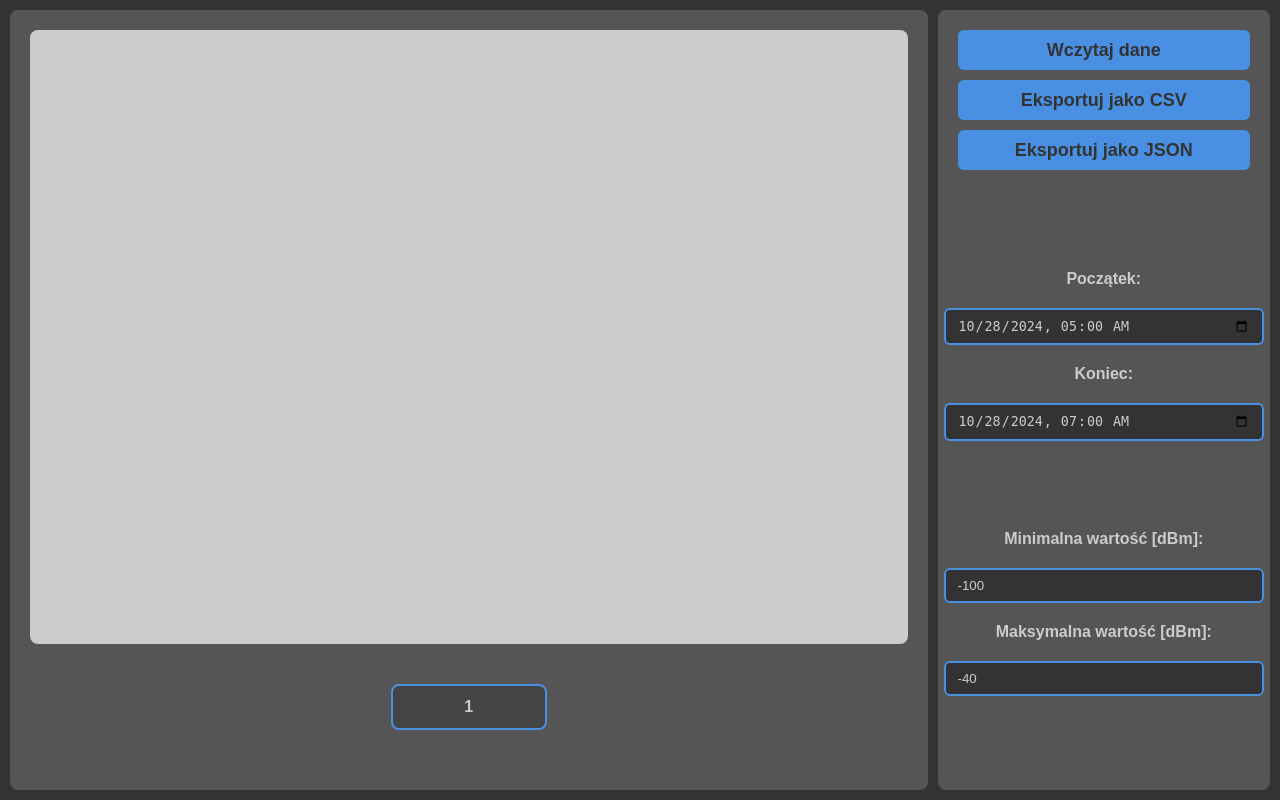
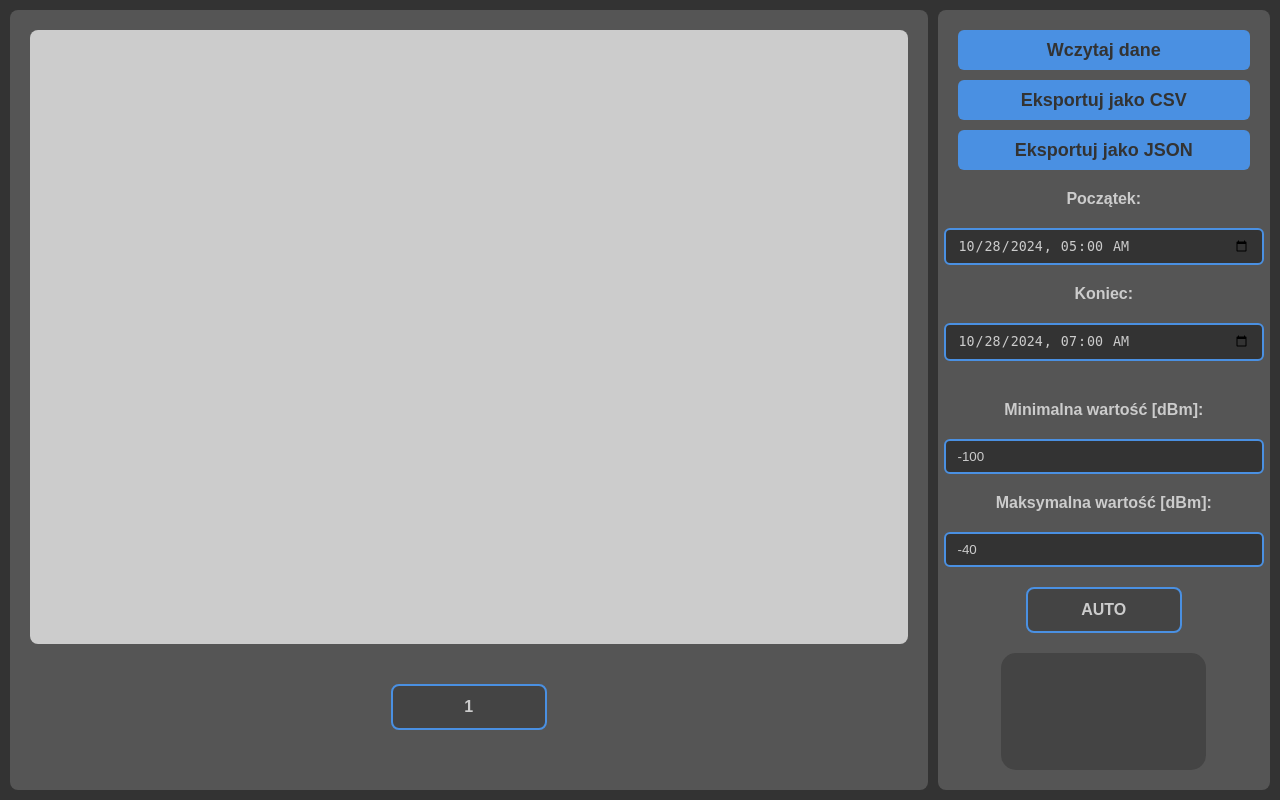
Before and after one commit to Kar0lu/PROJ1, a Flask app: page / in a window 1280 px wide. Run offline with Flask 3, Linux system fonts and the light colour scheme; tables that the repository leaves empty hold one stand-in row (values such as "Sample post"); parts of the project's set-up code (start-up, migrations or seed data) failed here and were passed over.

Commit message:
feat: added tooltip, responsive domain, displaying statistical data and using average values while drawing charts for longer study periods

```diff
--- a/static/script.js
+++ b/static/script.js
@@ -1,110 +1,60 @@
+const margin = { top: 50, right: 20, bottom: 20, left: 30 };
 
-const selectedAntennas = [];
-const marginBottom = 20; // Bottom margin
-const marginTop = 50; // Top margin
-const marginLeft = 30; // Left margin
-const marginRight = 20; // Right margin
-
-
-
-
-// colorScale for each antenna
 const colorScale = d3.scaleOrdinal()
     .domain(["Antena1", "Antena2", "Antena3", "Antena4", "Antena5", "Antena6", "Antena7", "Antena8", "Antena9", "Antena10"])
     .range(["#1f77b4", "#ff7f0e", "#2ca02c", "#d62728", "#9467bd", "#8c564b", "#e377c2", "#7f7f7f", "#bcbd22", "#17becf"]);
 
 let filteredData = [];
 
-// Function to iterate the antennas selected by the user
-function iterateSelectedAntennas(selectedAntennas, callback) {
-    if (selectedAntennas && Array.isArray(selectedAntennas)) {
-      for (const antenna of selectedAntennas) {
-        callback(antenna);
-      }
-    }
-  }
-// Function to set the maximum date to current time
-function setMaxDate() {
-    const now = new Date();
-    const formattedDate = now.toISOString().slice(0, 16);
-    document.getElementById('start').max = formattedDate;
-    document.getElementById('end').max = formattedDate;
-}
-window.onload = setMaxDate;
-
-// Function to divide the data to segments in order to differentiate the missing and valid parts
 function splitContinuousSegments(data, maxGapMillis) {
     const segments = [];
     let currentSegment = [data[0]];
-
     for (let i = 1; i < data.length; i++) {
         const gap = data[i].date - data[i - 1].date;
         if (gap <= maxGapMillis) {
             currentSegment.push(data[i]);
         } else {
             segments.push({ data: currentSegment, isContinuous: true });
+            segments.push({ data: [data[i - 1], data[i]], isContinuous: false });
             currentSegment = [data[i]];
-            segments.push({ data: [data[i - 1], data[i]], isContinuous: false });
         }
     }
-
-    if (currentSegment.length > 0) {
-        segments.push({ data: currentSegment, isContinuous: true });
-    }
-
+    if (currentSegment.length > 0) segments.push({ data: currentSegment, isContinuous: true });
     return segments;
 }
 
-// Function to draw the chart with JSON data
-function drawChart(aapl, startTime, endTime, minValue, maxValue) {
+function formatValue(label, value) {
+    return `${label}: ${value.toFixed(2)} dBm`;
+}
 
+function formatDate(date) {
+    return date.toLocaleString('pl-PL', { year: 'numeric', month: '2-digit', day: '2-digit', hour: '2-digit', minute: '2-digit' });
+}
+
+function drawChart(aapl, startTime, endTime, minValue, maxValue, detailed, selectedAntennas) {
     const width = container.offsetWidth;
     const height = container.offsetHeight;
 
+    const maxGapMillis = 15 * 60 * 1000;
+    const x = d3.scaleTime().domain([startTime, endTime]).range([0, width]);
 
-    // Max gap is set to 5 mninutes
-    const maxGapMillis = 5 * 60 * 1000;
-    const segments = splitContinuousSegments(aapl, maxGapMillis);
+    if (document.getElementById("auto").checked) {
+        minValue = d3.min(aapl, d => d.close) - 1;
+        maxValue = d3.max(aapl, d => d.close) + 1;
+    }
 
-    // Map data if needed
-    const aaplMissing = aapl.map(d => ({
-        ...d,
-        close: d.date.getUTCMonth() < 3 ? NaN : d.close
-    }));
-
-    // Declare the x (horizontal position) scale.
-    const x = d3.scaleTime()
-    .domain([startTime, endTime])
-    .range([0, width]);
-
-    // Declare the y (vertical position) scale.
-    const y = d3.scaleLinear()
-        .domain([maxValue,minValue])
-        .nice()
-        .range([marginTop,height - marginBottom ]);
-
-    // Declare the line generator.
-    const line= d3.line()
-    .x(d => x((d.date)))
-    .y(d => y(d.close));
-
-    // Group data by antenna (assuming aapl has an 'antenna' property)
+    const y = d3.scaleLinear().domain([maxValue, minValue]).nice().range([margin.top, height - margin.bottom]);
+    const line = d3.line().x(d => x(d.date)).y(d => y(d.close));
     const dataByAntenna = d3.group(aapl, d => d.antenna);
 
-
-    // Clear existing SVG if any
     d3.select("#container").select("svg").remove();
-
-    // Create the SVG container.
     const svg = d3.select("#container").append("svg")
         .attr("width", width)
         .attr("height", height)
         .attr("viewBox", [0, 0, width, height])
         .attr("preserveAspectRatio", "xMidYMid meet")
-        .attr("style", "max-width: 100%; ");
+        .attr("style", "max-width: 100%;");
 
-
-    // Draw paths for each antenna separately
     dataByAntenna.forEach((antennaData, antenna) => {
         const segments = splitContinuousSegments(antennaData, maxGapMillis);
         segments.forEach(segment => {
@@ -118,27 +68,65 @@
         });
     });
 
+    if (selectedAntennas.length === 1) {
+        const bisect = d3.bisector(d => d.date).center;
+        const tooltip = svg.append("g");
+        svg.on("pointerenter pointermove", event => {
+            const i = bisect(aapl, x.invert(d3.pointer(event)[0]));
+            const d = aapl[i];
+            tooltip.style("display", null).attr("transform", `translate(${x(d.date)},${y(d.close)})`);
+            tooltip.select("circle").attr("cx", 0).attr("cy", 0);
+            const path = tooltip.selectAll("path").data([{}]).join("path")
+                .attr("fill", "white").attr("opacity", 1).attr("stroke", "black");
 
-// Adding X and Y axes
+            const textLines = [
+                `Data: ${formatDate(d.date)}`,
+                formatValue("Śr", d.close),
+            ];
+            if (detailed === 0) {
+                textLines.push(formatValue("Maks", d.max ?? d.close));
+                textLines.push(formatValue("Min", d.min ?? d.close));
+            }
+
+            const text = tooltip.selectAll("text").data([{}]).join("text").call(text =>
+                text.selectAll("tspan")
+                    .data(textLines)
+                    .join("tspan")
+                    .attr("x", 0)
+                    .attr("y", (_, i) => `${i * 1.1}em`)
+                    .attr("font-weight", (_, i) => i ? null : "bold")
+                    .text(d => d)
+            );
+            size(text, path);
+        }).on("pointerleave", () => tooltip.style("display", "none"))
+          .on("touchstart", event => event.preventDefault());
+    }
+
+    function size(text, path) {
+        const { x, y, width: w, height: h } = text.node().getBBox();
+        text.attr("transform", `translate(${-w / 2},${15 - y})`);
+        path.attr("d", `M${-w / 2 - 10},5H-5l5,-5l5,5H${w / 2 + 10}v${h + 20}h-${w + 20}z`);
+    }
+
     svg.append("g")
-    .attr("transform", `translate(0,${height - marginBottom})`)
+        .attr("transform", `translate(0,${height - margin.bottom})`)
         .call(d3.axisBottom(x).ticks(width / 80).tickSizeOuter(0));
 
     svg.append("g")
-    .attr("transform", `translate(${marginLeft},0)`)
+        .attr("transform", `translate(${margin.left},0)`)
         .call(d3.axisLeft(y).ticks(height / 40))
         .call(g => g.select(".domain").remove())
         .call(g => g.selectAll(".tick line").clone()
-        .attr("x2", width - marginLeft - marginRight)
+            .attr("x2", width - margin.left - margin.right)
             .attr("stroke-opacity", 0.1))
         .call(g => g.append("text")
-        .attr("x", -marginLeft)
+            .attr("x", -margin.left)
             .attr("y", 10)
             .attr("fill", "currentColor")
             .attr("text-anchor", "start")
             .text("Wartość w dBm"));
+
     addLegend(svg, Array.from(dataByAntenna.keys()), colorScale);
-
 }
 
 
@@ -192,10 +180,12 @@
     const startTime = new Date(document.getElementById('start').value);
     const endTime = new Date(document.getElementById('end').value);
 
+    var Time = new Date(endTime.getTime() - startTime.getTime());
+    var detailed = Time / 1000 / 60 / 60 / 24 >= 1.5 ? 0 : 1;
+
     const minValue = Number(document.getElementById('min').value);
     const maxValue = Number(document.getElementById('max').value);
 
-    // Checking whether the correct time period is chosen
 
     if (isNaN(startTime) || isNaN(endTime)) {
         alert('Podaj prawidłowy przedział czasowy.');
@@ -221,7 +211,7 @@
 
         const promises = selectedAntennas.map(antenna => {
             const name = antenna;
-            return fetch(`http://127.0.0.1:5000/get_real_data?antenna=${name}&start_time=${fromDateToString(startTime)}&stop_time=${fromDateToString(endTime)}`)
+            return fetch(`http://127.0.0.1:5000/get_real_data?antenna=${name}&start_time=${fromDateToString(startTime)}&stop_time=${fromDateToString(endTime)}&detailed=${detailed}`)
                 .then(response => response.json())
                 .then(result => {
 
@@ -231,26 +221,43 @@
                     for (const [startDateStr, values] of Object.entries(result)) {
                         const startDate = new Date(startDateStr);
 
-                        if (!Array.isArray(values)) {
-                            console.warn(`Oczekiwano tablicy wartości dla ${antenna}, otrzymano:`, values);
+                        if (detailed === 0) {
+                            const { avg, max, min } = values;
+                            antennaData.push({
+                                date: startDate,
+                                close: avg,
+                                max: max,
+                                min: min,
+                                antenna: antenna
+                            });
+                            if(selectedAntennas.length === 1) {
+                            }
+
+                        } else {
+                            const { avg, max, min, value } = values;
+
+                            if (!Array.isArray(value)) {
+                                console.warn(`Oczekiwano tablicy wartości dla ${antenna}, otrzymano:`, value);
                                 continue;
                             }
 
-                        const partialData = values.map((val, idx) => {
+                            const partialData = value.map((val, idx) => {
                                 if (val !== null && val !== undefined && !isNaN(val) && val <= 200 && val >= -200) {
                                     return {
                                         date: new Date(startDate.getTime() + idx * intervalMs),
                                         close: parseFloat(val),
-                                    antenna: antenna,
+                                        antenna: antenna
                                     };
                                 } else {
-                                console.warn(`Nieprawidłowa wartość dla ${antenna} w indeksie ${idx} (data początkowa ${startDateStr}):`, val);
                                     return null;
                                 }
                             }).filter(d => d !== null);
 
                             antennaData = antennaData.concat(partialData);
+
                         }
+                    }
+
 
                     if (antennaData.length === 0) {
                         console.warn(`Brak prawidłowych danych w tablicy dla ${antenna}.`);
@@ -258,7 +265,7 @@
                         return [];
                     }
 
-                    return antennaData;
+                    return antennaData
                 })
                 .catch(error => {
                     console.error(`Error fetching data for ${antenna}:`, error);
@@ -271,15 +278,43 @@
         Promise.all(promises)
         .then(results => {
             const aapl = results.flat();
+            console.log(aapl);
 
             // Filtering the data by date
-            const filteredData = aapl.filter(d => d.date >= startTime && d.date <= endTime);
+            filteredData = aapl.filter(d => d.date >= startTime && d.date <= endTime);
 
             if (filteredData.length === 0) {
                 alert('Brak danych do wyświetlenia dla wybranego przedziału czasowego.');
                 return;
             }
-            drawChart(filteredData, startTime, endTime, minValue, maxValue);
+            drawChart(filteredData, startTime, endTime, minValue, maxValue, detailed, selectedAntennas);
+
+            if (selectedAntennas.length === 1) {
+                if (detailed === 0) {
+                    // Dane już zawierają avg, min, max — wystarczy je wyciągnąć
+                    const avg = d3.mean(filteredData, d => d.close);
+                    const max = d3.max(filteredData, d => d.max);
+                    const min = d3.min(filteredData, d => d.min);
+
+                    document.getElementById('avg').textContent = `Średnia: ${avg.toFixed(2)} dBm`;
+                    document.getElementById('max-label').textContent = `Maks: ${max.toFixed(2)} dBm`;
+                    document.getElementById('min-label').textContent = `Min: ${min.toFixed(2)} dBm`;
+                } else {
+                    // detailed === 1: dane to surowe próbki, liczymy statystyki z wartości close
+                    const avg = d3.mean(filteredData, d => d.close);
+                    const max = d3.max(filteredData, d => d.close);
+                    const min = d3.min(filteredData, d => d.close);
+
+                    document.getElementById('avg').textContent = `Średnia: ${avg.toFixed(2)} dBm`;
+                    document.getElementById('max-label').textContent = `Maks: ${max.toFixed(2)} dBm`;
+                    document.getElementById('min-label').textContent = `Min: ${min.toFixed(2)} dBm`;
+                }
+            }
+            else{
+                document.getElementById('avg').textContent = `Średnia: -`;
+                document.getElementById('max-label').textContent = `Maks: -`;
+                document.getElementById('min-label').textContent = `Min: -`;
+            }
 
             const container = document.getElementById('container');
             const resizeObserver = new ResizeObserver(() => {
@@ -288,7 +323,7 @@
                     const endTime = new Date(document.getElementById('end').value);
                     const minValue = Number(document.getElementById('min').value);
                     const maxValue = Number(document.getElementById('max').value);
-                    drawChart(filteredData, startTime, endTime, minValue, maxValue);
+                    drawChart(filteredData, startTime, endTime, minValue, maxValue, detailed, selectedAntennas);
                 }
 });
 resizeObserver.observe(container);
@@ -350,7 +385,7 @@
     const width = container.offsetWidth;
 
     const legend = svg.append("g")
-        .attr("transform", `translate(${width - marginRight - 100}, ${marginTop})`)
+        .attr("transform", `translate(${width - margin.right - 100}, ${margin.top})`)
         .attr("class", "legend");
 
     antennas.forEach((antenna, i) => {
--- a/static/style.css
+++ b/static/style.css
@@ -84,7 +84,9 @@
   margin: 40px auto;
 }
 
-#select-container label {
+
+
+#select-container label, #autoContainer label {
   flex: 1 1 15%;
   min-width: 120px;
   display: flex;
@@ -103,15 +105,19 @@
   user-select: none;
 }
 
-#select-container label:hover {
+#select-container label:hover, #auto {
   background-color: #555;
 }
+#auto:checked + label {
+  background-color: #4a90e2;
+  color: #fff;
+}
 
-#select-container input[type="checkbox"] {
+#select-container input[type="checkbox"], #auto {
   display: none;
 }
 
-#select-container label.active {
+#select-container label.active, #auto  {
   background-color: #4a90e2;
   color: #fff;
 }
@@ -131,6 +137,32 @@
   align-items: center;
   gap: 20px;
   margin: 20px 0;
+}
+
+.tooltip {
+  background: #BBB;
+  opacity: 1;
+  border: 1px solid #4a90e2;
+  padding: 5px;
+  pointer-events: none;
+  position: absolute;
+}
+#data-display {
+  background-color: #444;
+  border-radius: 15px;
+  flex: 1;
+  display: flex;
+  flex-direction: column;
+  gap: 20px;
+  justify-content: center;
+  align-items: center;
+  width: 70%;
+  margin: auto;
+}
+
+#data-display label{
+  font-weight: 900;
+  font-size: 12pt;
 }
 
 #data-range {
--- a/templates/index.html
+++ b/templates/index.html
@@ -34,9 +34,17 @@
         <input type="number" id="min" name="min" value="-100">
         <label for="max">Maksymalna wartość [dBm]:</label>
         <input type="number" id="max" name="max" value="-40">
+        <div id="autoContainer">
+          <input type="checkbox" id="auto" name="auto">
+          <label for="auto" id="autoInput">AUTO</label>
+        </div>
       </div>
 
-      <div id="data-display"></div>
+      <div id="data-display">
+        <label id="max-label"></label>
+        <label id="avg"></label>
+        <label id="min-label"></label>
+      </div>
     </div>
   </div>
 </body>
```
Lines whose indentation alone changed are shown as unchanged.
